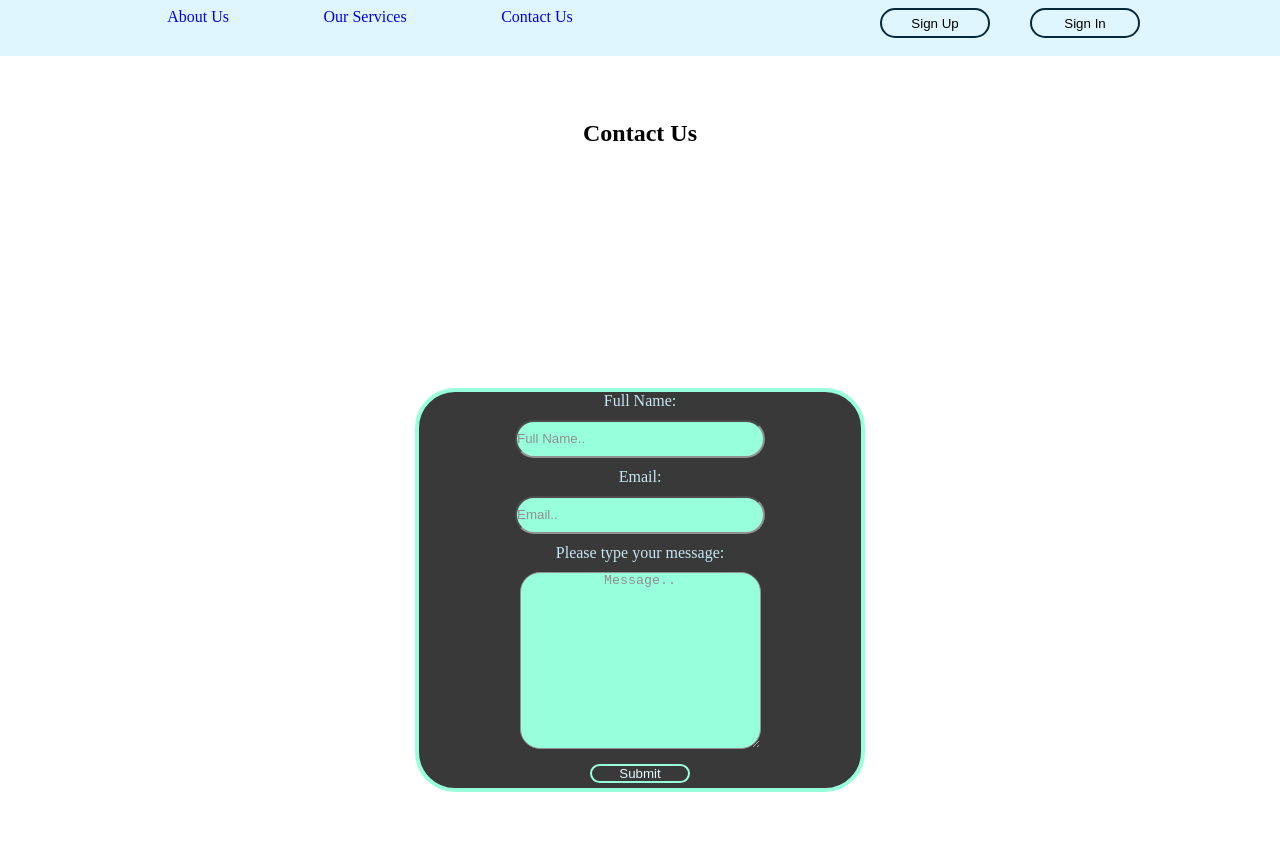
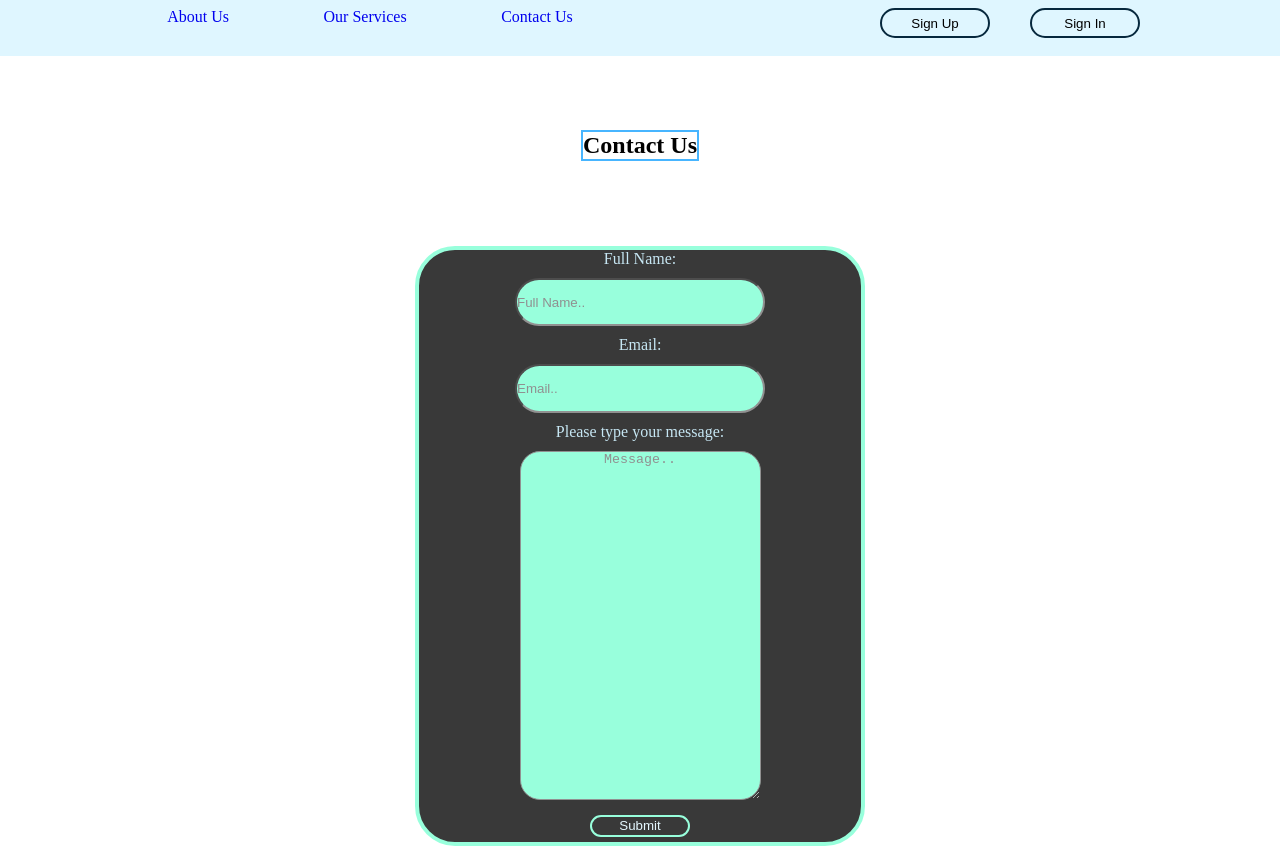
Before and after one commit to fidashn/Find-Alternative, a React (Create React App) app: page /contact-us in a window 1280 px wide. Shown: the top 848 px of the page. Built offline with nearby package versions, Linux system fonts and the light colour scheme; the HTML template or start-up script is replaced by a standard one.

Commit message:
changed the containers positioning

```diff
--- a/src/App.css
+++ b/src/App.css
@@ -235,14 +235,14 @@ width: 300px;
     flex-direction: column;
     justify-content: space-around;
     align-items: center;
-    padding-top:5% ;
+    margin-top:5% ;
   }
 
   .aboutUs-p, .ourServices-p{
     margin: 5% 5% 5% 5%;
   }
 
-  .aboutUs-title{
+  .aboutUs-title, .contactUs-title{
     border:#47B5FF 2px solid;
     height: fit-content;
   }
```
